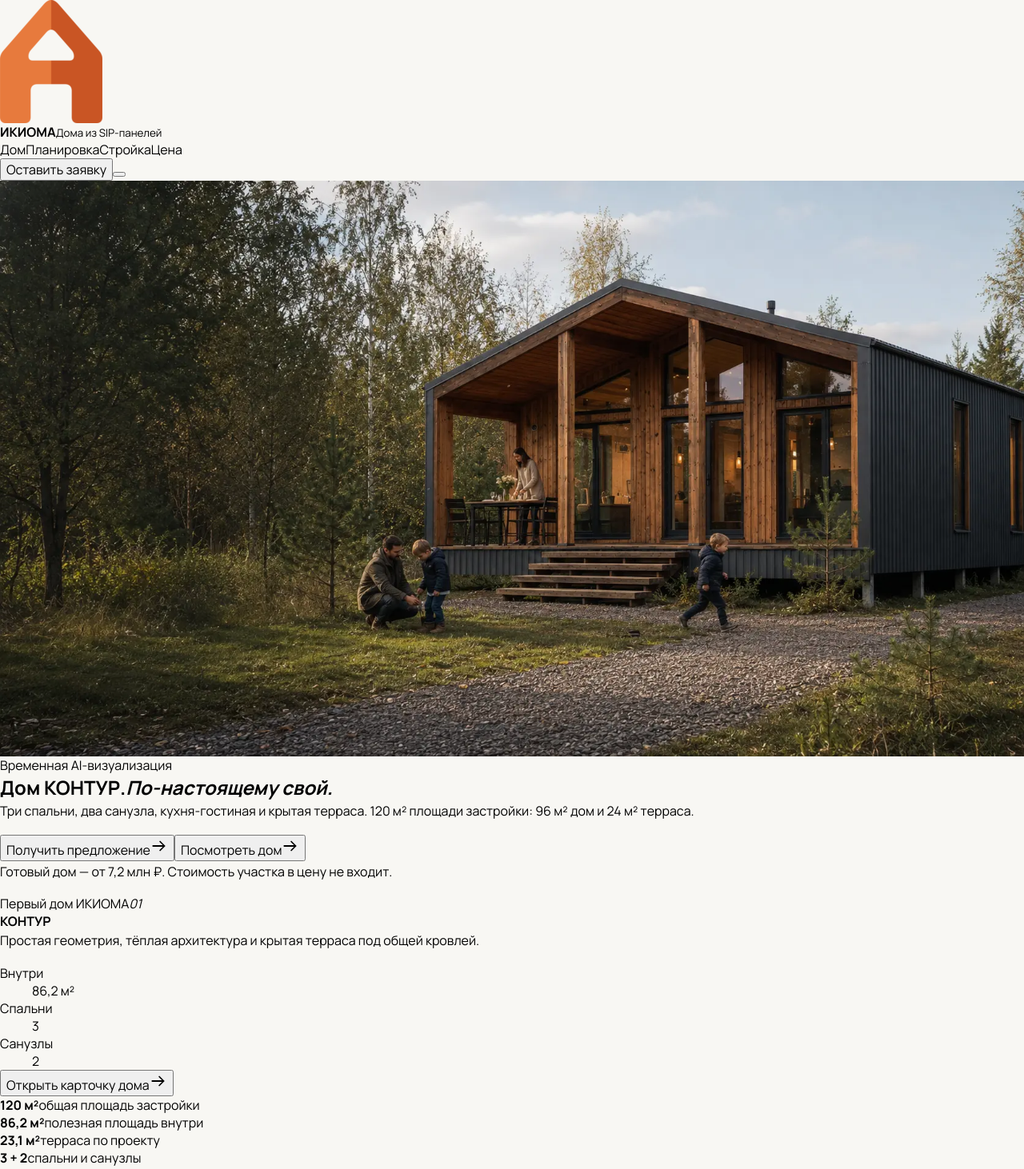
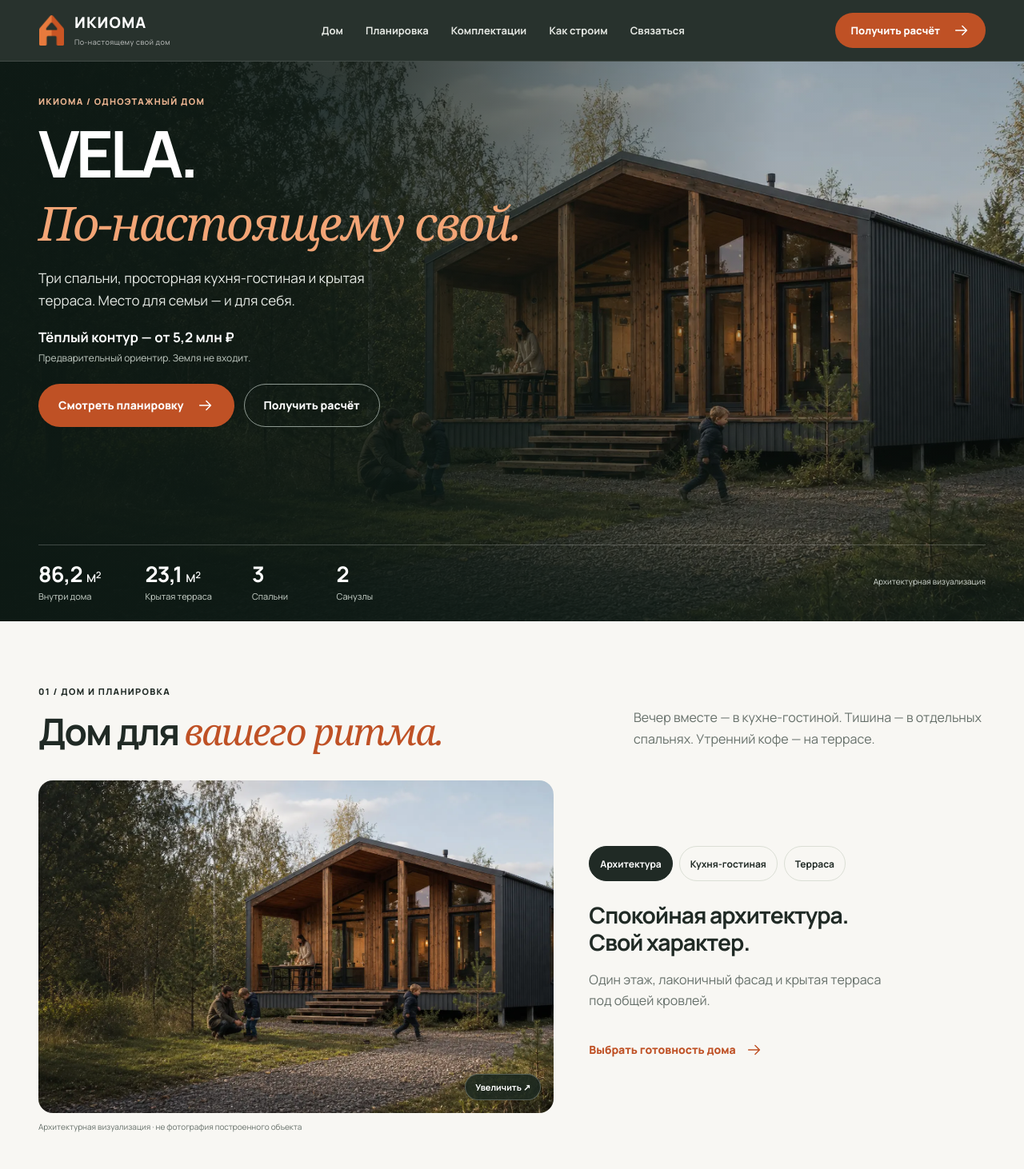
Before and after one commit to vitaliyozolin-dotcom/ikioma-site, a Next.js app: page / in a window 1280 px wide. Shown: the top 1462 px of the page at 80% size. Built offline with nearby package versions, Linux system fonts and the light colour scheme.

Commit message:
feat: activate product-first VELA homepage and accurate structured data

```diff
--- a/app/page.tsx
+++ b/app/page.tsx
@@ -1,4 +1,4 @@
-import IkiomaLanding from "@/components/IkiomaLanding";
+import VelaLanding from "@/components/VelaLanding";
 
 export default function Home() {
   const structuredData = {
@@ -6,40 +6,25 @@
     "@graph": [
       {
         "@type": "Organization",
+        "@id": "https://ikioma.ru/#organization",
         name: "ИКИОМА",
         url: "https://ikioma.ru",
-        description: "Современные дома из SIP-панелей с понятной ценой, сроком и видимым процессом.",
+        description: "Одноэтажные дома из SIP-панелей с согласованной комплектацией и поэтапной приёмкой.",
       },
       {
         "@type": "Product",
-        name: "Дом КОНТУР",
-        description: "Одноэтажный SIP-дом: 86,2 м² полезной площади, три спальни, два санузла и крытая терраса 23,1 м².",
+        name: "ИКИОМА | VELA",
+        brand: { "@type": "Brand", name: "ИКИОМА" },
+        description: "Одноэтажный SIP-дом: три спальни, два санузла, 86,2 м² внутри и крытая терраса 23,1 м². Цены комплектаций являются предварительными ориентирами; земля и условия участка рассчитываются отдельно.",
         image: "https://ikioma.ru/images/kontur-family-exterior-v1.webp",
         additionalProperty: [
-          { "@type": "PropertyValue", name: "Площадь застройки", value: "120 м²" },
-          { "@type": "PropertyValue", name: "Внешний контур дома", value: "96 м²" },
-          { "@type": "PropertyValue", name: "Полезная площадь", value: "86,2 м²" },
-          { "@type": "PropertyValue", name: "Терраса", value: "23,1 м²" },
+          { "@type": "PropertyValue", name: "Полезная площадь помещений", value: "86,2 м²" },
+          { "@type": "PropertyValue", name: "Крытая терраса, отдельно от помещений", value: "23,1 м²" },
+          { "@type": "PropertyValue", name: "Спальни в опубликованном проекте", value: "3" },
+          { "@type": "PropertyValue", name: "Санузлы", value: "2" },
         ],
-        offers: {
-          "@type": "AggregateOffer",
-          priceCurrency: "RUB",
-          lowPrice: "5200000",
-          highPrice: "7200000",
-          offerCount: "3",
-          url: "https://ikioma.ru/#finance",
-        },
       },
     ],
   };
-
-  return (
-    <>
-      <script
-        type="application/ld+json"
-        dangerouslySetInnerHTML={{ __html: JSON.stringify(structuredData) }}
-      />
-      <IkiomaLanding />
-    </>
-  );
+  return <><script type="application/ld+json" dangerouslySetInnerHTML={{ __html: JSON.stringify(structuredData).replace(/</g, "\\u003c") }} /><VelaLanding /></>;
 }
```
